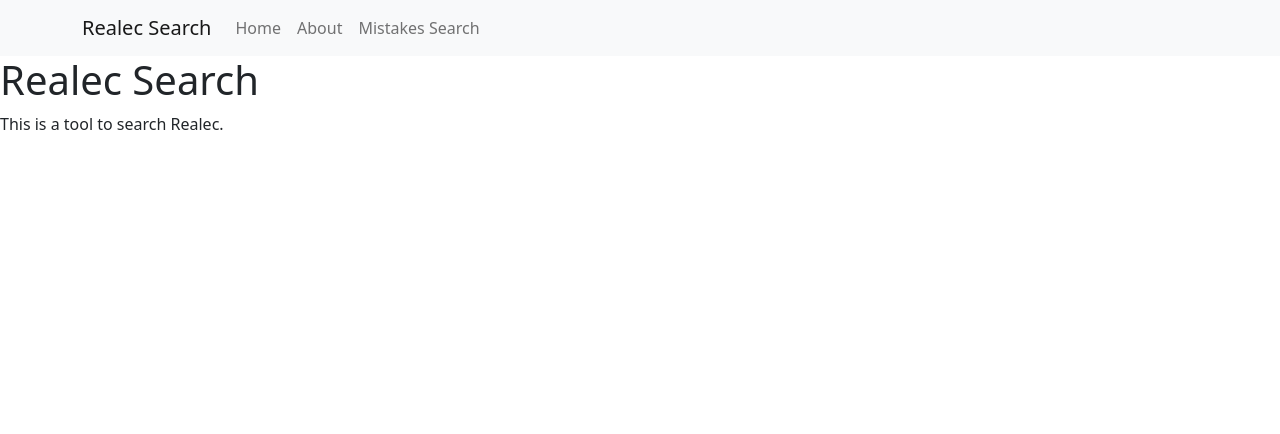
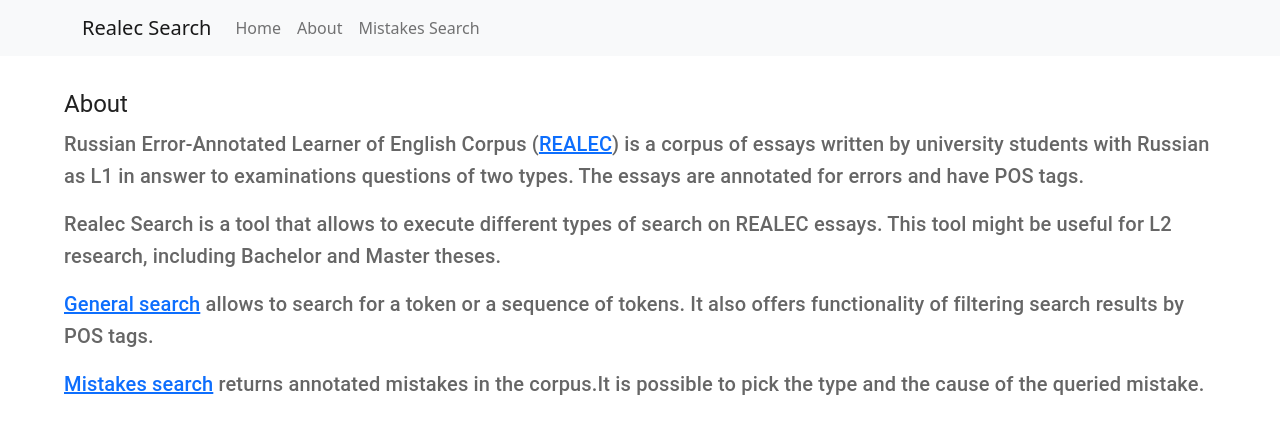
Before and after one commit to Knzaytsev/hse_corpora, a React (Create React App) app in the folder web/: page /about in a window 1280 px wide. Shown: the top 434 px of the page. Built offline with nearby package versions, Linux system fonts and the light colour scheme.

Commit message:
Populate the About page

```diff
--- a/web/src/About.js
+++ b/web/src/About.js
@@ -1,12 +1,52 @@
 import React from 'react'
+import Typography from '@mui/material/Typography';
+import Container from '@mui/material/Container';
+import Box from '@mui/material/Box';
+import { Link } from "react-router-dom";
+
 
 const AboutPage = () => {
   return (
-    <main>
-      <h1>Realec Search</h1>
-      <p>This is a tool to search Realec.</p>
-    </main>
-  )
+
+    <>
+      <Box
+        sx={{
+          pt: 4,
+          pb: 3,
+        }}
+      >
+      <Container maxWidth="lg">
+      <Typography
+      component="h1"
+      variant="h5"
+      align="left"
+      color="text.primary"
+      gutterBottom
+    >
+      About
+        </Typography>
+
+        <Typography display="block" variant="h6" align="left" color="text.secondary" paragraph="true">
+        Russian Error-Annotated Learner of English Corpus (<Link to="https://realec.org/">REALEC</Link>) is a corpus of essays written by university students with Russian as L1 in answer to examinations questions of two types. The essays are annotated for errors and have POS tags.
+        </Typography>
+
+        <Typography display="block" variant="h6" align="left" color="text.secondary" paragraph="true">
+        Realec Search is a tool that allows to execute different types of search on REALEC essays. This tool might be useful for L2 research, including Bachelor and Master theses.
+        </Typography>
+
+        <Typography display="block" variant="h6" align="left" color="text.secondary" paragraph="true">
+        <Link to="/">General search</Link> allows to search for a token or a sequence of tokens. It also offers functionality of filtering search results by POS tags.
+        </Typography>
+
+        <Typography display="block" variant="h6" align="left" color="text.secondary" paragraph="true">
+        <Link to="/mistakes-search">Mistakes search</Link> returns annotated mistakes in the corpus.It is possible to pick the type and the cause of the queried mistake.
+        </Typography>
+
+        </Container>
+
+        </Box>
+      </>
+    )
 }
 
 export const Head = () => <title>About</title>
```
